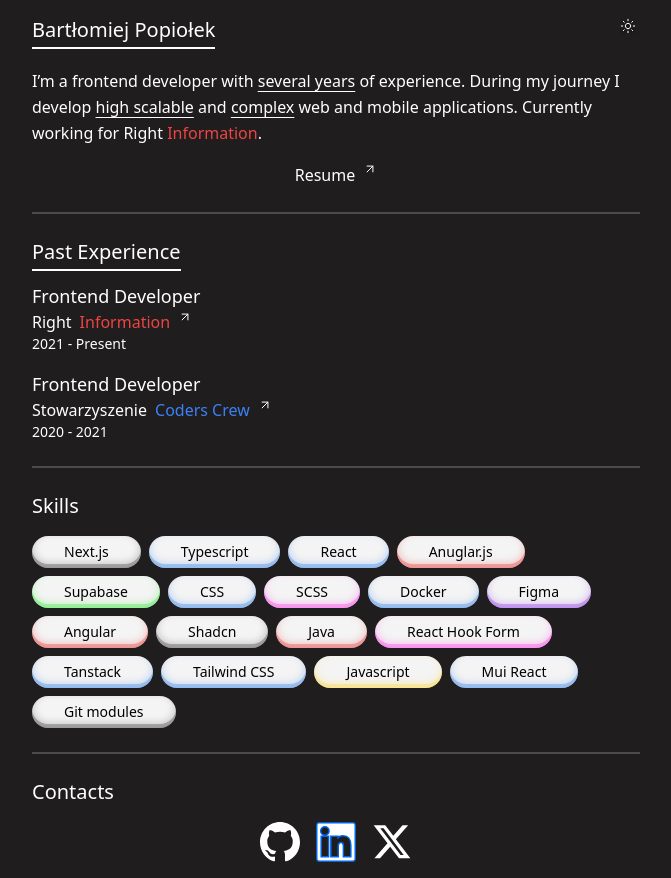
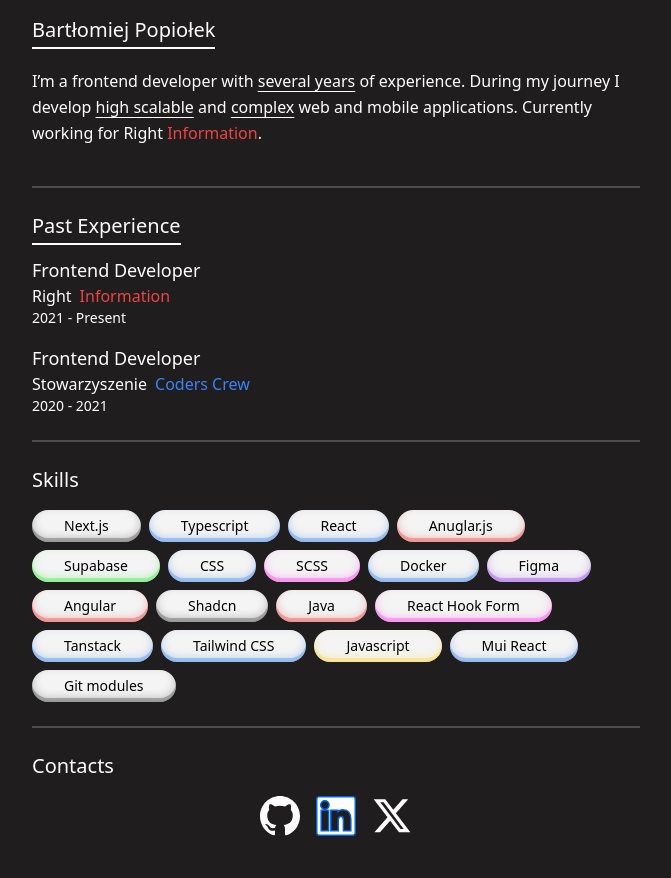
Before and after one commit to BerryTheDeveloper/Simple-Portfolio, a React (Vite) app: page / in a window 1280 px wide. Shown: the whole page, without its empty margins (304-975 px from the left). After the commit the page ends 852 px from the top, so only its background shows below. Built offline with nearby package versions, Linux system fonts and the light colour scheme.

Commit message:
Preparing for deployment.

```diff
--- a/src/components/ExperienceSummary.jsx
+++ b/src/components/ExperienceSummary.jsx
@@ -8,7 +8,7 @@ const experience = [
         comapny: () => (
             <p className='flex gap-2'>
                 Right <span className='text-red-500'>Information</span>
-                <ArrowUpRightIcon />
+                {/*<ArrowUpRightIcon />*/}
             </p>
         ),
         date: '2021 - Present',
@@ -19,7 +19,7 @@ const experience = [
             <p className='flex gap-2'>
                 Stowarzyszenie{' '}
                 <span className='text-blue-500'>Coders Crew</span>
-                <ArrowUpRightIcon />
+                {/*<ArrowUpRightIcon />*/}
             </p>
         ),
         date: '2020 - 2021',
--- a/src/components/Navbar.jsx
+++ b/src/components/Navbar.jsx
@@ -7,7 +7,7 @@ export default function Navbar() {
         <SectionWrapper as={'nav'} wrapperPosition='row'>
             <>
                 <Title>Bartłomiej Popiołek</Title>
-                <LightIcon/>
+                {/*<LightIcon/>*/}
             </>
         </SectionWrapper>
     )
--- a/src/sections/Introduction.jsx
+++ b/src/sections/Introduction.jsx
@@ -17,8 +17,8 @@ export default function Introduction() {
                     {' '} web and mobile applications. Currently working for Right{' '}
                     <span className='text-red-500'>Information</span>.
                     <span className='mt-4 flex gap-2 justify-center'>
-						Resume
-						<ArrowUpRightIcon/>
+						{/*Resume*/}
+						{/*<ArrowUpRightIcon/>*/}
 					</span>
                 </p>
             </>
```
